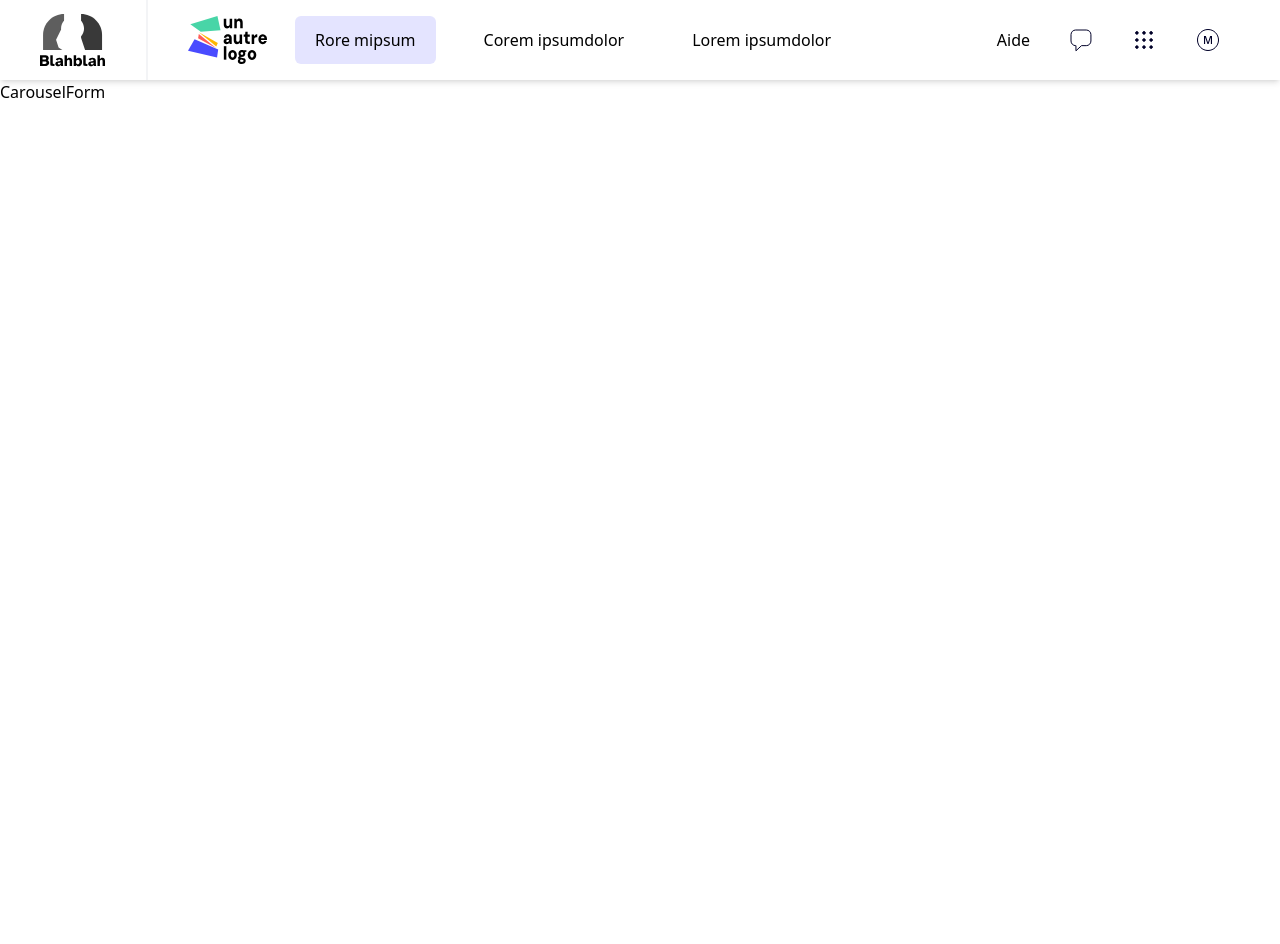
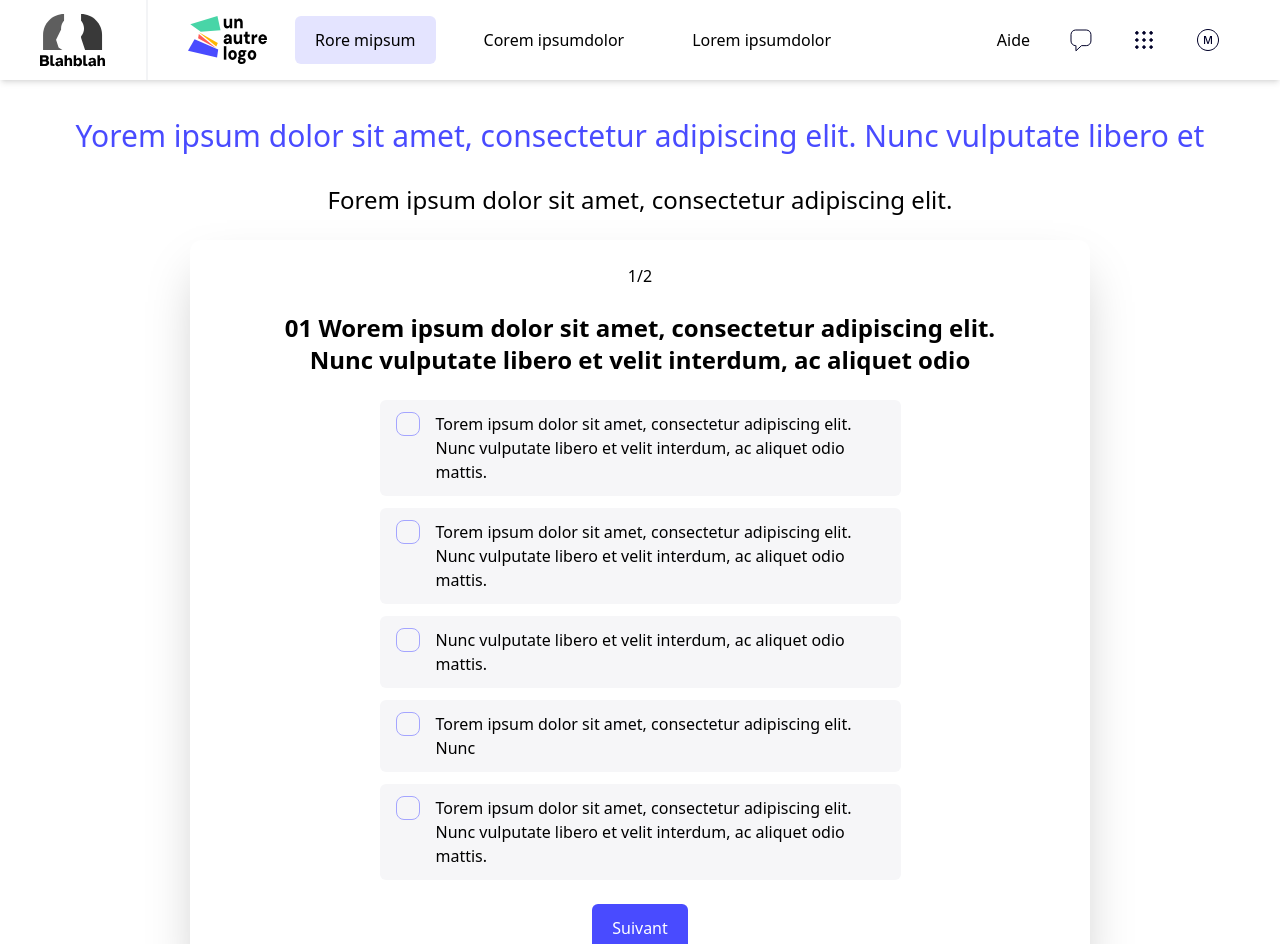
Before and after one commit to sinatrablue/diagoriente-test, a React (Vite) app: page /themes/carousel in a window 1280 px wide. Shown: the top 944 px of the page. Before the commit the page ends 800 px from the top, so only its background shows below. Built offline with nearby package versions, Linux system fonts and the light colour scheme.

Commit message:
Introduced the carousel, I'll stop there

```diff
--- a/src/components/Button/Button.tsx
+++ b/src/components/Button/Button.tsx
@@ -1,12 +1,19 @@
 type ButtonProps = {
   text: string;
   onClick: () => void;
+  variant: "large" | "small";
 };
 
-export default function Button({ text, onClick }: Readonly<ButtonProps>) {
+export default function Button({
+  text,
+  onClick,
+  variant,
+}: Readonly<ButtonProps>) {
   return (
     <button
-      className="py-5 px-7 rounded-md text-white bg-[#494BFF] hover:bg-[#6C95FA] active:bg-[#3032CC]"
+      className={`${
+        variant === "small" ? "py-3 px-5" : "py-5 px-7"
+      } rounded-md text-white bg-[#494BFF] hover:bg-[#6C95FA] active:bg-[#3032CC]`}
       onClick={onClick}
     >
       {text}
--- a/src/components/Card/Card.tsx
+++ b/src/components/Card/Card.tsx
@@ -5,6 +5,7 @@ export type CardProps = {
   id: string;
   isChecked: boolean;
   onClick: (id: string) => void;
+  variant: "standard" | "slim";
 };
 
 export default function Card({
@@ -12,16 +13,17 @@ export default function Card({
   id,
   isChecked,
   onClick,
+  variant,
 }: Readonly<CardProps>) {
   return (
     <button
       onClick={() => onClick(id)}
-      className={`flex gap-4 py-4 px-5 rounded-md h-14 w-[521px] ${
-        isChecked ? "bg-[#F0F4FF]" : "bg-[#F6F6F8]"
-      }`}
+      className={`flex gap-4 ${
+        variant === "slim" ? "py-3 px-4" : "py-4 px-5"
+      } rounded-md w-[521px] ${isChecked ? "bg-[#F0F4FF]" : "bg-[#F6F6F8]"}`}
     >
       <Checkbox isChecked={isChecked} />
-      <span>{text}</span>
+      <span className="text-start">{text}</span>
     </button>
   );
 }
--- a/src/components/Checkbox/Checkbox.tsx
+++ b/src/components/Checkbox/Checkbox.tsx
@@ -5,7 +5,7 @@ export default function Checkbox({
 }: Readonly<{ isChecked: boolean }>) {
   return (
     <button
-      className={`flex items-center justify-center h-6 w-6 rounded-lg ${
+      className={`flex items-center justify-center min-h-6 min-w-6 rounded-lg ${
         isChecked ? "bg-[#494BFF]" : "border border-[#A4A5FF]"
       }`}
     >
--- a/src/pages/CarouselForm/CarouselForm.tsx
+++ b/src/pages/CarouselForm/CarouselForm.tsx
@@ -1,3 +1,69 @@
+import Button from "../../components/Button/Button";
+import Card from "../../components/Card/Card";
+
 export default function CarouselForm() {
-  return <div>CarouselForm</div>;
+  return (
+    <div className="flex flex-col items-center gap-6 flex-grow">
+      <div className="flex flex-col items-center gap-4">
+        <h1 className="py-3 mt-6 text-3xl/10 text-[#494BFF]">
+          Yorem ipsum dolor sit amet, consectetur adipiscing elit. Nunc
+          vulputate libero et
+        </h1>
+        <h3 className="text-2xl/8">
+          Forem ipsum dolor sit amet, consectetur adipiscing elit.
+        </h3>
+      </div>
+
+      <div className="w-[900px] p-6 flex flex-col items-center gap-6 rounded-xl shadow-2xl">
+        <span>1/2</span>
+        <h2 className="text-2xl font-bold px-16 text-center">
+          01 Worem ipsum dolor sit amet, consectetur adipiscing elit. Nunc
+          vulputate libero et velit interdum, ac aliquet odio
+        </h2>
+        <div className="flex flex-col gap-3">
+          <Card
+            id="0"
+            text="Torem ipsum dolor sit amet, consectetur adipiscing elit. Nunc vulputate libero et velit interdum, ac aliquet odio mattis."
+            isChecked={false}
+            onClick={() => console.log("Card clicked")}
+            variant="slim"
+          />
+          <Card
+            id="1"
+            text="Torem ipsum dolor sit amet, consectetur adipiscing elit. Nunc vulputate libero et velit interdum, ac aliquet odio mattis."
+            isChecked={false}
+            onClick={() => console.log("Card clicked")}
+            variant="slim"
+          />
+          <Card
+            id="2"
+            text="Nunc vulputate libero et velit interdum, ac aliquet odio mattis."
+            isChecked={false}
+            onClick={() => console.log("Card clicked")}
+            variant="slim"
+          />
+          <Card
+            id="3"
+            text="Torem ipsum dolor sit amet, consectetur adipiscing elit. Nunc"
+            isChecked={false}
+            onClick={() => console.log("Card clicked")}
+            variant="slim"
+          />
+          <Card
+            id="4"
+            text="Torem ipsum dolor sit amet, consectetur adipiscing elit. Nunc vulputate libero et velit interdum, ac aliquet odio mattis."
+            isChecked={false}
+            onClick={() => console.log("Card clicked")}
+            variant="slim"
+          />
+        </div>
+
+        <Button
+          text="Suivant"
+          onClick={() => console.log("Suivant")}
+          variant="small"
+        />
+      </div>
+    </div>
+  );
 }
--- a/src/pages/ThemesForm/ThemesForm.tsx
+++ b/src/pages/ThemesForm/ThemesForm.tsx
@@ -22,6 +22,7 @@ export default function ThemesForm() {
                 isChecked={checkedCards.includes(card.id)}
                 onClick={onCardCheck}
                 key={card.id}
+                variant="standard"
               />
             ))}
           </div>
@@ -31,7 +32,7 @@ export default function ThemesForm() {
           {isFormError && <ErrorBadge text="Veuillez sélectionner un thème" />}
         </div>
       </div>
-      <Button text="Suivant" onClick={submitThemes} />
+      <Button text="Suivant" onClick={submitThemes} variant="large" />
     </div>
   );
 }
--- a/src/pages/ThemesForm/ThemesFormController.tsx
+++ b/src/pages/ThemesForm/ThemesFormController.tsx
@@ -42,7 +42,7 @@ export function useThemesFormController() {
   const submitThemes = () => {
     try {
       idsArraySchema.parse(checkedCards);
-      navigate("/carousel");
+      navigate("/themes/carousel");
     } catch {
       setIsFormError(true);
     }
```
